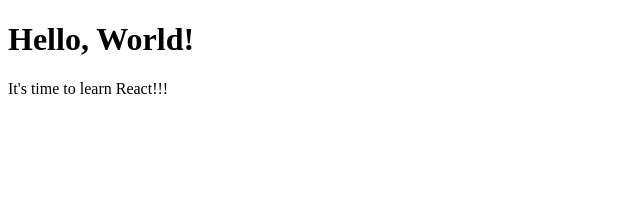
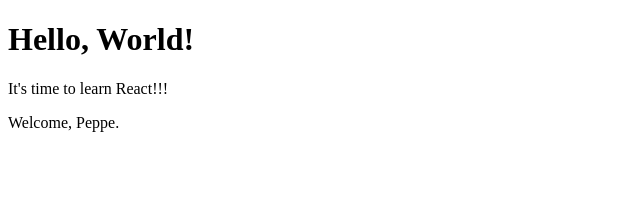
Before and after one commit to peppecaliri/Exercises-Develhope, a React (Create React App) app in the folder React/my-app/: page / in a window 1280 px wide. Shown: the top 204 px of the page, without its empty margins (0-640 px from the left). Built offline with nearby package versions, Linux system fonts and the light colour scheme.

Commit message:
finished exercise 2

```diff
--- a/React/my-app/src/App.js
+++ b/React/my-app/src/App.js
@@ -1,11 +1,13 @@
 import React from "react";
 import Hello from "./Hello";
+import Welcome from "./Welcome";
 
 class CreateDiv extends React.Component {
   render() {
     return (
       <div>
         <Hello />
+        <Welcome name="Peppe" />
       </div>
     );
   }
--- /dev/null
+++ b/React/my-app/src/Welcome.js
@@ -0,0 +1,9 @@
+import React from "react";
+
+class Welcome extends React.Component {
+  render() {
+    return <p>Welcome, {this.props.name}.</p>;
+  }
+}
+
+export default Welcome;
```
Also changed, not shown: React/my-app/src/exercise2.md (+1 -0 lines).
